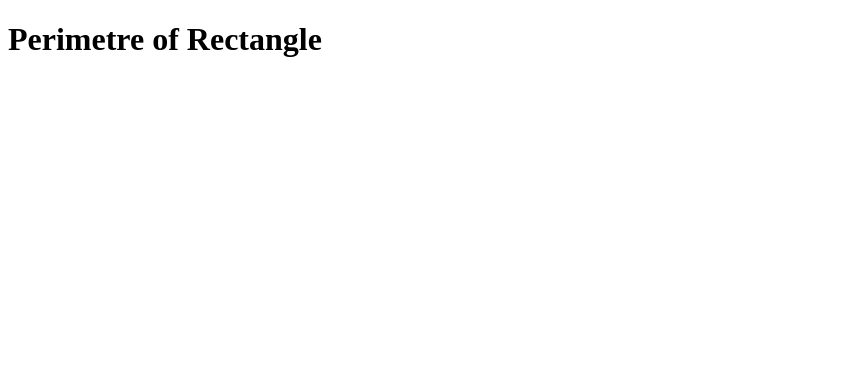
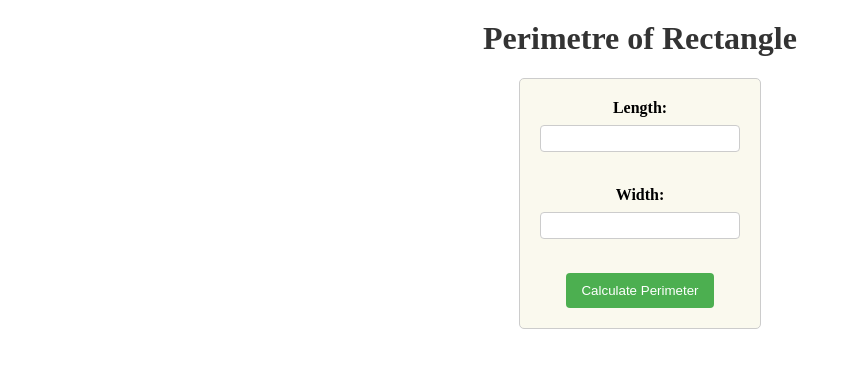
Before and after one commit to siddhikharde/Assignment9, a plain HTML site: page index.html in a window 1280 px wide. Shown: the whole page, without its empty margins (0-852 px from the left). Drawn offline with Linux system fonts and the light colour scheme.

Commit message:
form created

```diff
--- a/index.html
+++ b/index.html
@@ -4,8 +4,20 @@
     <meta charset="UTF-8">
     <meta name="viewport" content="width=device-width, initial-scale=1.0">
     <title>perimetre of rectangle</title>
+    <link rel="stylesheet" href="style.css">
 </head>
 <body>
-    <h1>Perimetre of Rectangle</h1>
+    <h1 class="title">Perimetre of Rectangle</h1>
+    <form id="rectangleForm">
+        <label for="length">Length:</label>
+        <input type="number" id="length" name="length" class="input" required>
+        <br>
+        <label for="width">Width:</label>
+        <input type="number" id="width" name="width" class="input" required>
+        <br>
+        <button type="submit" class="button">Calculate Perimeter</button>
+
+    </form>
+    <div></div>
 </body>
 </html>
--- /dev/null
+++ b/style.css
@@ -0,0 +1,33 @@
+.title{
+    text-align: center;
+    color: #333;
+    margin-top: 20px;
+}
+#rectangleForm {
+    width: fit-content;
+    margin: 0 auto;
+    padding: 20px;
+    border: 1px solid #ccc;
+    border-radius: 5px;
+    background-color: #FAF9EE;
+    display: flex;
+    flex-direction: column;
+    align-items: center;
+    gap: 8px;
+    font-weight: 600;
+}
+.input {
+    padding: 5px;
+    border: 1px solid #ccc;
+    border-radius: 4px;
+    width: 200px;
+    box-sizing: border-box;
+}
+button {
+    padding: 10px 15px;
+    border: none;
+    border-radius: 4px;
+    background-color: #4CAF50;
+    color: white;
+    cursor: pointer;
+}
```
